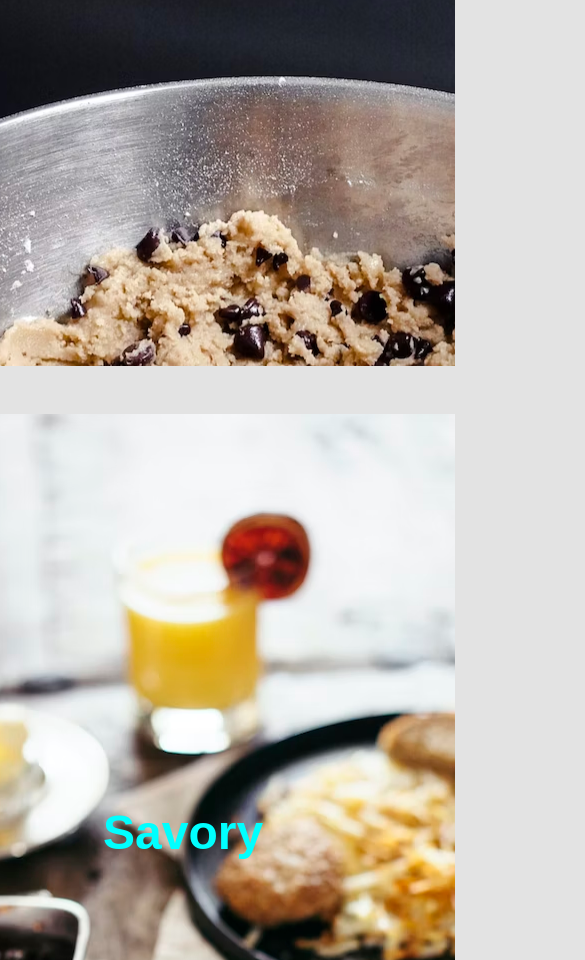
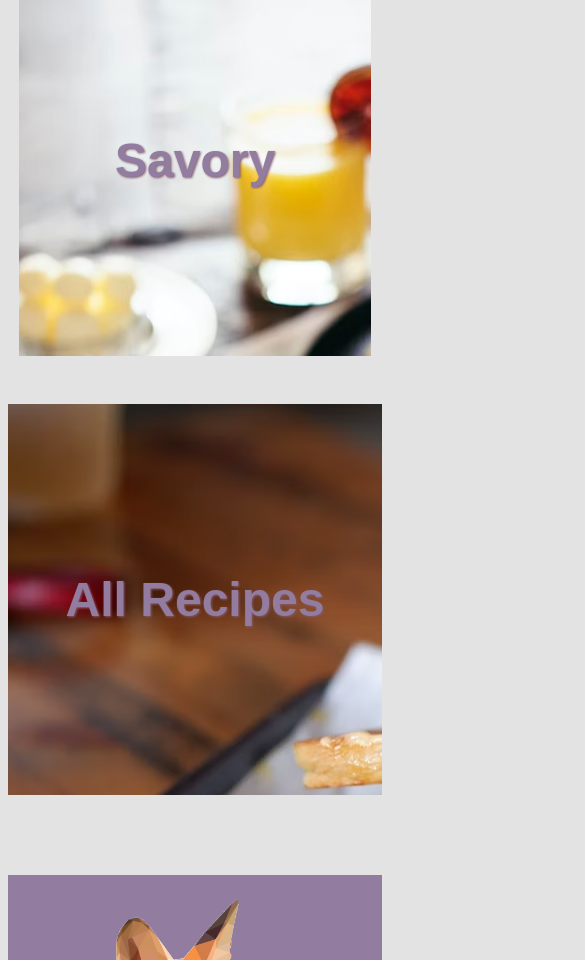
Before and after one commit to JThorneX/gatsby-blog, a Gatsby site: page / in a window 390 px wide. Shown: the part 1040-2000 px from the top of the page, 585 px wide, since content can reach past the window. Built offline with nearby package versions, Linux system fonts and the light colour scheme; Gatsby itself is replaced by a stand-in of ours; a web font is replaced by a local one.

Commit message:
footer & home queries for tablets

```diff
--- a/src/styles/footer.css
+++ b/src/styles/footer.css
@@ -37,7 +37,6 @@
     display: flex;
     flex-direction: column;
     max-height: 100%;
-
   }
 
   .foxFooter {
@@ -57,6 +56,7 @@
   .textWrapper {
     max-width: 550px;
     padding-top: 1rem;
+    padding: 0rem;
   }
 
   .footerText {
@@ -69,4 +69,41 @@
 }
 
 @media only screen and (max-width: 800px) {
+  .footerWrapper {
+    display: flex;
+    flex-direction: column;
+    max-height: 100%;
+    max-width: 750px;
+  }
+
+  .foxFooter {
+    display: flex;
+    flex-direction: row;
+  }
+
+  .footerImageL {
+    width: 200px;
+    aspect-ratio: auto;
+  }
+
+  .footerImageR {
+    display: none;
+  }
+
+  .textWrapper {
+    max-width: 750px;
+    padding-top: 1rem;
+  }
+
+  p {
+    text-align: center;
+  }
+
+  .footerText {
+    font-size: 24px;
+  }
+
+  .footCopy {
+    font-size: 14px;
+  }
 }
--- a/src/styles/home.css
+++ b/src/styles/home.css
@@ -7,8 +7,9 @@
 }
 
 .text {
-  color: #00ffff;
+  color: var(--violet);
   width: 10rem;
+  filter: drop-shadow(1px 1px 1px var(--rose));
 }
 
 .text:active,
@@ -17,7 +18,8 @@
 }
 
 .longText {
-  color: cyan;
+  color: var(--violet);
+  filter: drop-shadow(1px 1px 1px var(--rose));
 }
 
 .tagSelect {
@@ -70,7 +72,10 @@
 
 .tagLongBox {
   width: 825px;
-  padding: 10rem;
+  padding-left: 10rem;
+  padding-right: 10rem;
+  padding-top: 10rem;
+  padding-bottom: 10rem;
   margin-top: 5rem;
 }
 
@@ -100,15 +105,23 @@
   }
 
   .tagLongBox {
+    max-width: 100%;
     margin-top: 3rem;
-    padding-top: 20rem;
-    padding-bottom: 20rem;
+    padding-top: 10rem;
+    padding-bottom: 10rem;
+    padding-left: 0;
+    padding-right: 0;
   }
 }
 
 @media only screen and (max-width: 600px) {
+  html {
+    width: 100vw;
+  }
+
   .homeContainer {
-    max-width: 350px;
+    width: 100%;
+    display: flex;
     flex-direction: column;
   }
 
@@ -120,15 +133,24 @@
   .tagSelect {
     display: flex;
     flex-direction: column;
+    justify-content: center;
   }
 
   .tagBox {
     margin-top: 3rem;
+    max-width: 100vw;
+    padding-top: 8rem;
+    padding-bottom: 8rem;
+    padding-left: 6rem;
+    padding-right: 6rem;
   }
 
   .tagLongBox {
+    max-width: 100%;
     margin-top: 3rem;
-    padding-top: 20rem;
-    padding-bottom: 20rem;
+    padding-top: 8rem;
+    padding-bottom: 8rem;
+    padding-left: 0;
+    padding-right: 0;
   }
 }
```
